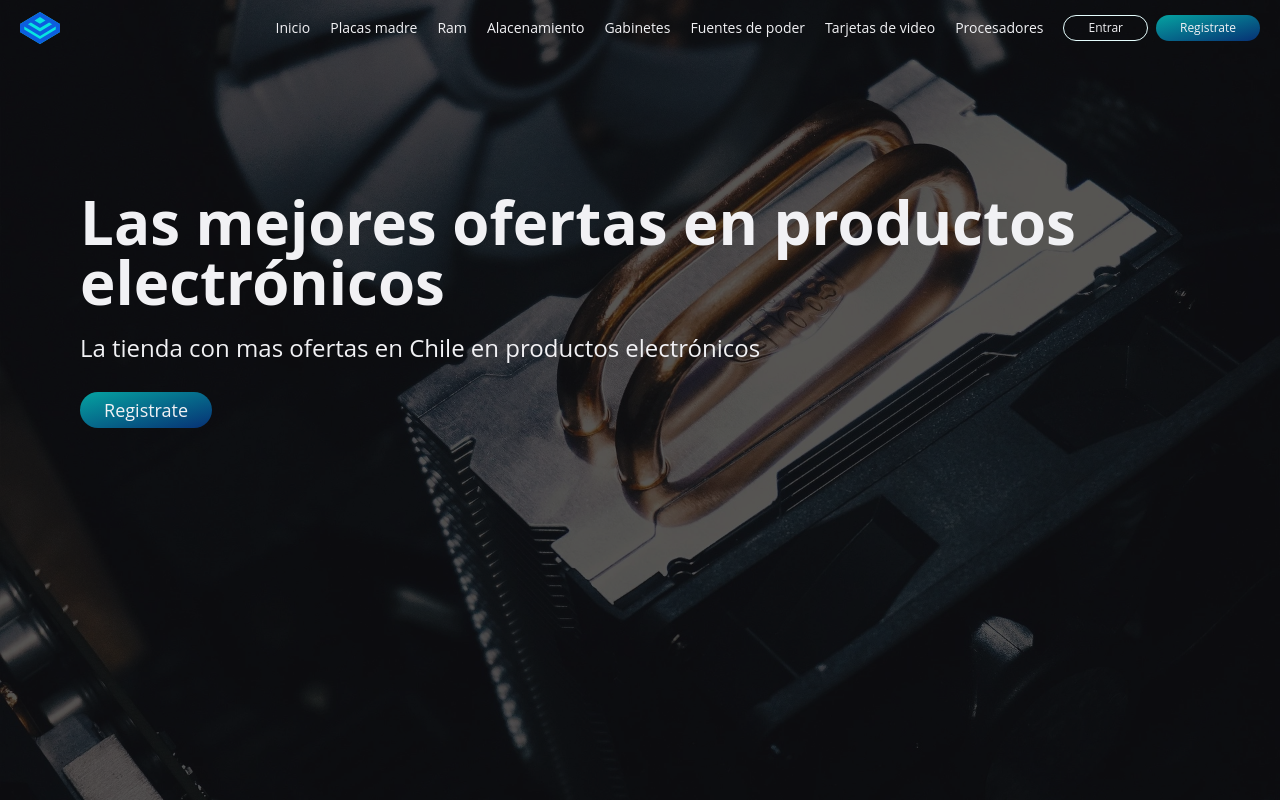
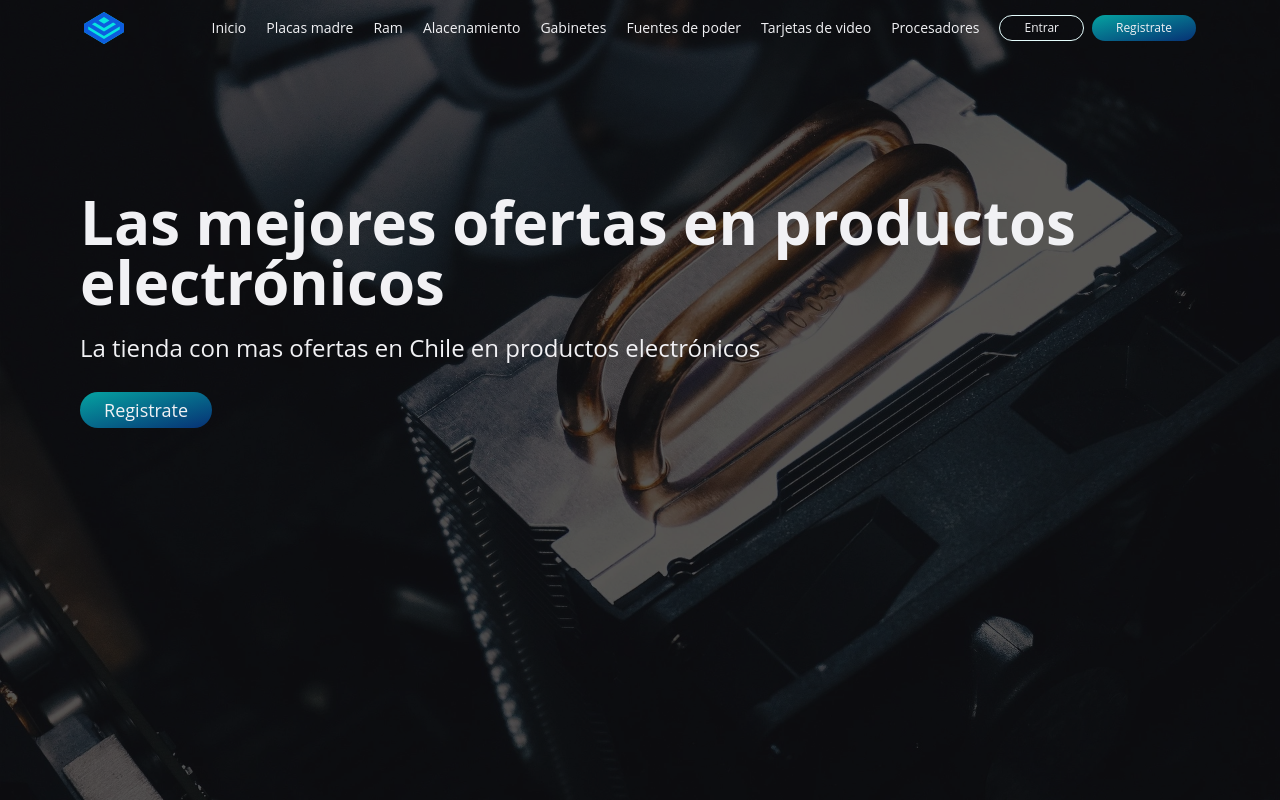
Before and after one commit to FernandoLorca/desafio-final-frontend, a React (Vite) app: page / in a window 1280 px wide. Built offline with nearby package versions, Linux system fonts and the light colour scheme.

Commit message:
Add padding to navbar in desktop

```diff
--- a/src/components/Navbar/Navbar.jsx
+++ b/src/components/Navbar/Navbar.jsx
@@ -6,7 +6,7 @@
 
 const Navbar = ({ onClick, menu }) => {
   return (
-    <div className="flex items-center justify-between">
+    <div className="flex items-center justify-between md:px-16">
       <img
         src="/logo.svg"
         alt="Logo"
```
